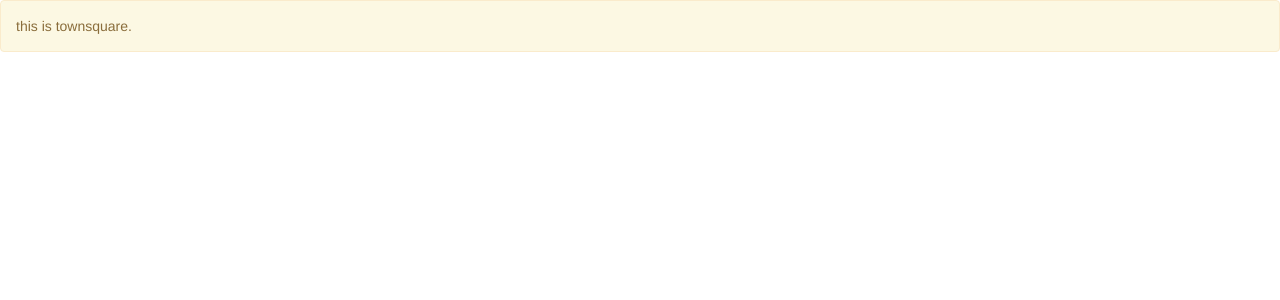
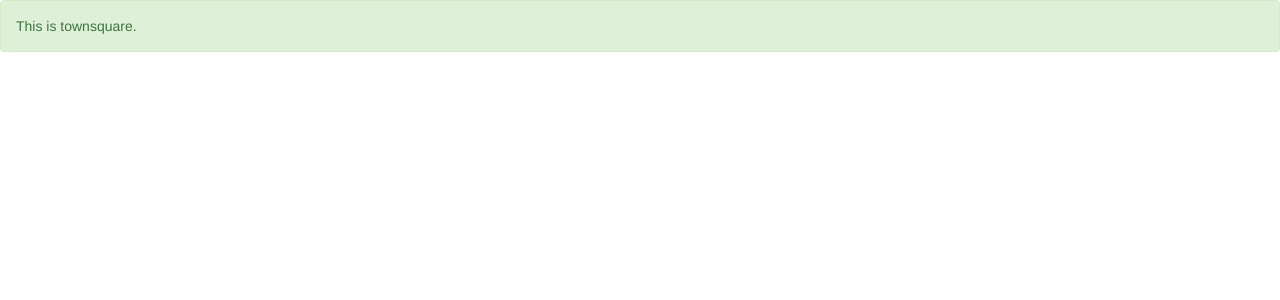
Before and after one commit to idarek92/townsquare-flask, a Flask app: page / in a window 1280 px wide. Shown: the top 300 px of the page. Run offline with Flask 2, Linux system fonts and the light colour scheme; some libraries are stand-ins or nearby versions.

Commit message:
Up case home alert and make it green

```diff
--- a/townsquare/templates/index.html
+++ b/townsquare/templates/index.html
@@ -2,6 +2,6 @@
 
 {% block title %}Townsqure Home Page{% endblock title %}
 {% block content %}
-<div class="alert alert-warning">this is townsquare. </div>
+<div class="alert alert-success">This is townsquare. </div>
 
 {% endblock content %}
```
